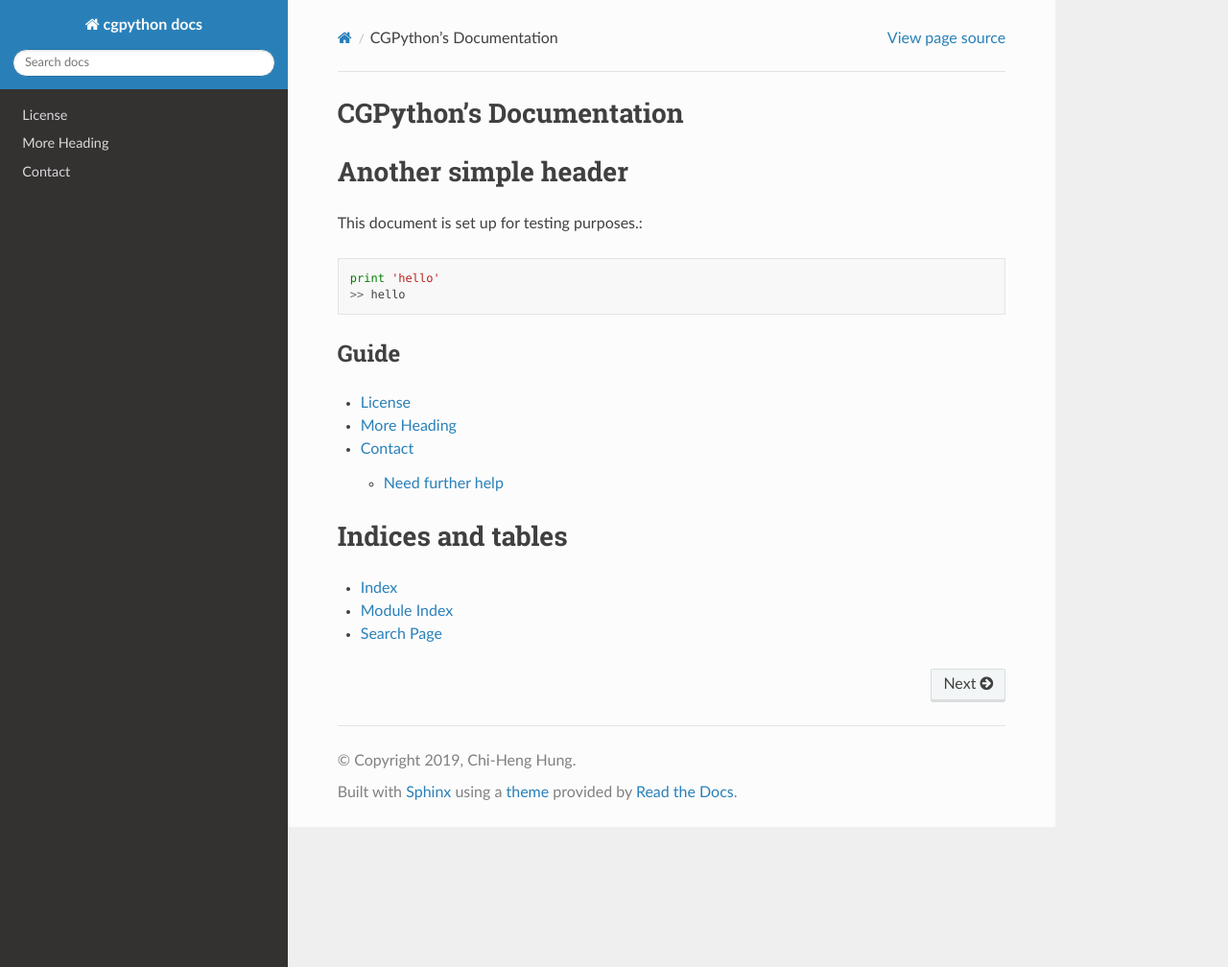
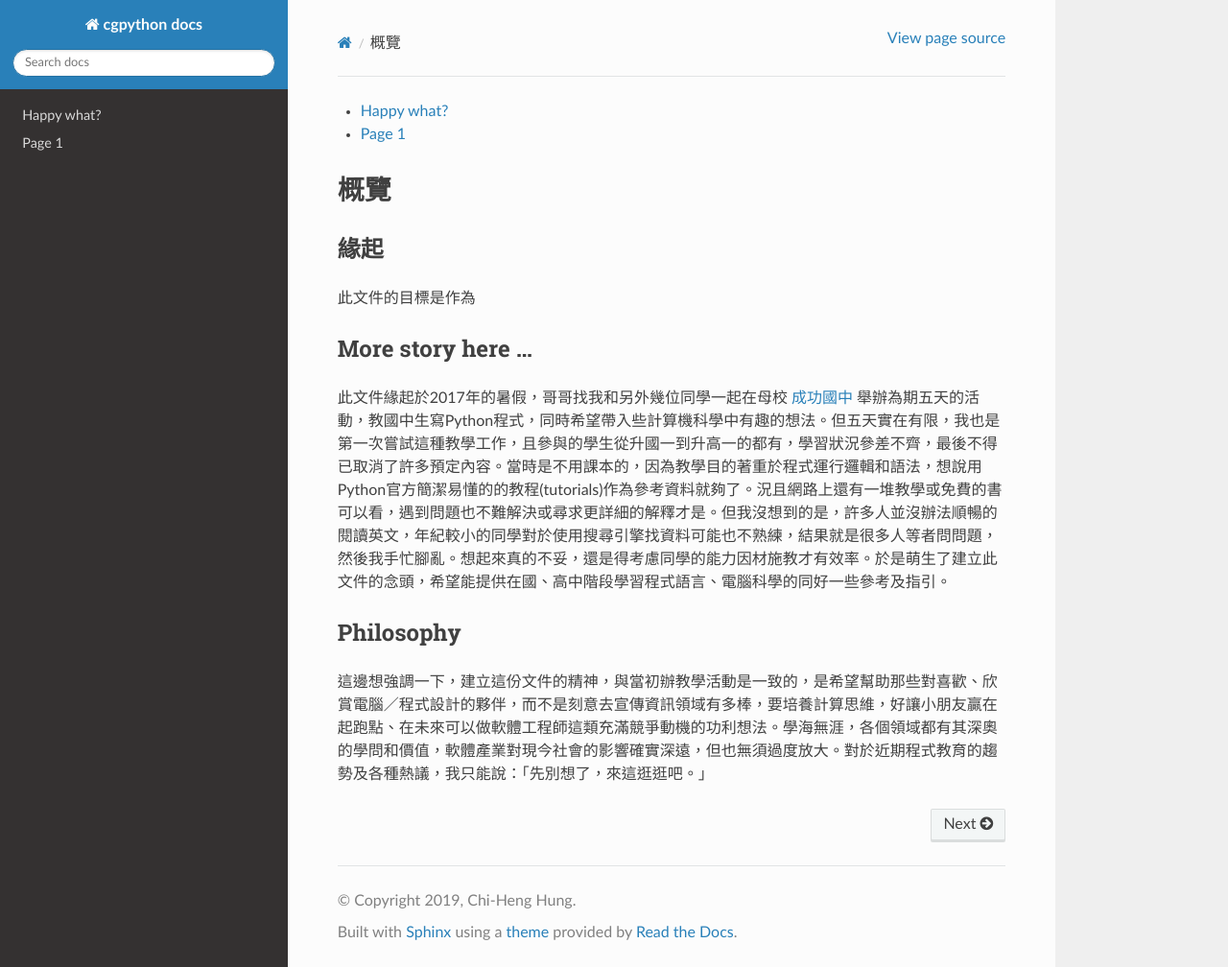
Before and after one commit to billhung56/sphinxtest, a Sphinx documentation site: the page built from docs/source/index.rst, in a window 1280 px wide and 1008 px high. Shown: the whole window at 96% size. Built offline with Sphinx 7.4.7 and the Read the Docs theme 2.0.0, drawn with Linux system fonts in a browser that asks for light colours.

Commit message:
some source changes

```diff
--- a/docs/source/conf.py
+++ b/docs/source/conf.py
@@ -64,7 +64,7 @@ master_doc = 'index'
 #
 # This is also used if you do content translation via gettext catalogs.
 # Usually you set "language" from the command line for these cases.
-language = 'en'
+language = 'zh_TW'
 
 # List of patterns, relative to source directory, that match files and
 # directories to ignore when looking for source files.
--- a/docs/source/index.rst
+++ b/docs/source/index.rst
@@ -3,31 +3,26 @@
    You can adapt this file completely to your liking, but it should at least
    contain the root `toctree` directive.
 
-CGPython's Documentation
-=========================================
+.. toctree::
+   :maxdepth: 2
 
-Another simple header
-=====================
-
-This document is set up for testing purposes.::
-
-   print 'hello'
-   >> hello
-
-Guide
-^^^^^
+   testspace/page2
+   page1
 
 
-.. toctree::
-   :maxdepth: 3
+概覽
+====
 
-   license
-   help
+緣起
+^^^^
+
+此文件的目標是作為
+
+More story here ...
+^^^^^^^^^^^^^^^^^^^
+此文件緣起於2017年的暑假，哥哥找我和另外幾位同學一起在母校 `成功國中 <http://www.cgjh.hcc.edu.tw/>`_ 舉辦為期五天的活動，教國中生寫Python程式，同時希望帶入些計算機科學中有趣的想法。但五天實在有限，我也是第一次嘗試這種教學工作，且參與的學生從升國一到升高一的都有，學習狀況參差不齊，最後不得已取消了許多預定內容。當時是不用課本的，因為教學目的著重於程式運行邏輯和語法，想說用Python官方簡潔易懂的的教程(tutorials)作為參考資料就夠了。況且網路上還有一堆教學或免費的書可以看，遇到問題也不難解決或尋求更詳細的解釋才是。但我沒想到的是，許多人並沒辦法順暢的閱讀英文，年紀較小的同學對於使用搜尋引擎找資料可能也不熟練，結果就是很多人等者問問題，然後我手忙腳亂。想起來真的不妥，還是得考慮同學的能力因材施教才有效率。於是萌生了建立此文件的念頭，希望能提供在國、高中階段學習程式語言、電腦科學的同好一些參考及指引。
 
 
-Indices and tables
-==================
-
-* :ref:`genindex`
-* :ref:`modindex`
-* :ref:`search`
+Philosophy
+^^^^^^^^^^
+這邊想強調一下，建立這份文件的精神，與當初辦教學活動是一致的，是希望幫助那些對喜歡、欣賞電腦／程式設計的夥伴，而不是刻意去宣傳資訊領域有多棒，要培養計算思維，好讓小朋友贏在起跑點、在未來可以做軟體工程師這類充滿競爭動機的功利想法。學海無涯，各個領域都有其深奧的學問和價值，軟體產業對現今社會的影響確實深遠，但也無須過度放大。對於近期程式教育的趨勢及各種熱議，我只能說：「先別想了，來這逛逛吧。」
--- /dev/null
+++ b/docs/source/page1.rst
@@ -0,0 +1,4 @@
+Page 1
+======
+
+How to train your dragon?
--- /dev/null
+++ b/docs/source/testspace/page2.rst
@@ -0,0 +1,7 @@
+
+Happy what?
+===========
+
+Happy Christmas.
+Happy holidays.
+Happy Feet!
```
Also changed, not shown: docs/source/help.rst (deleted, +0 -10 lines), docs/source/license.rst (deleted, +0 -14 lines).
